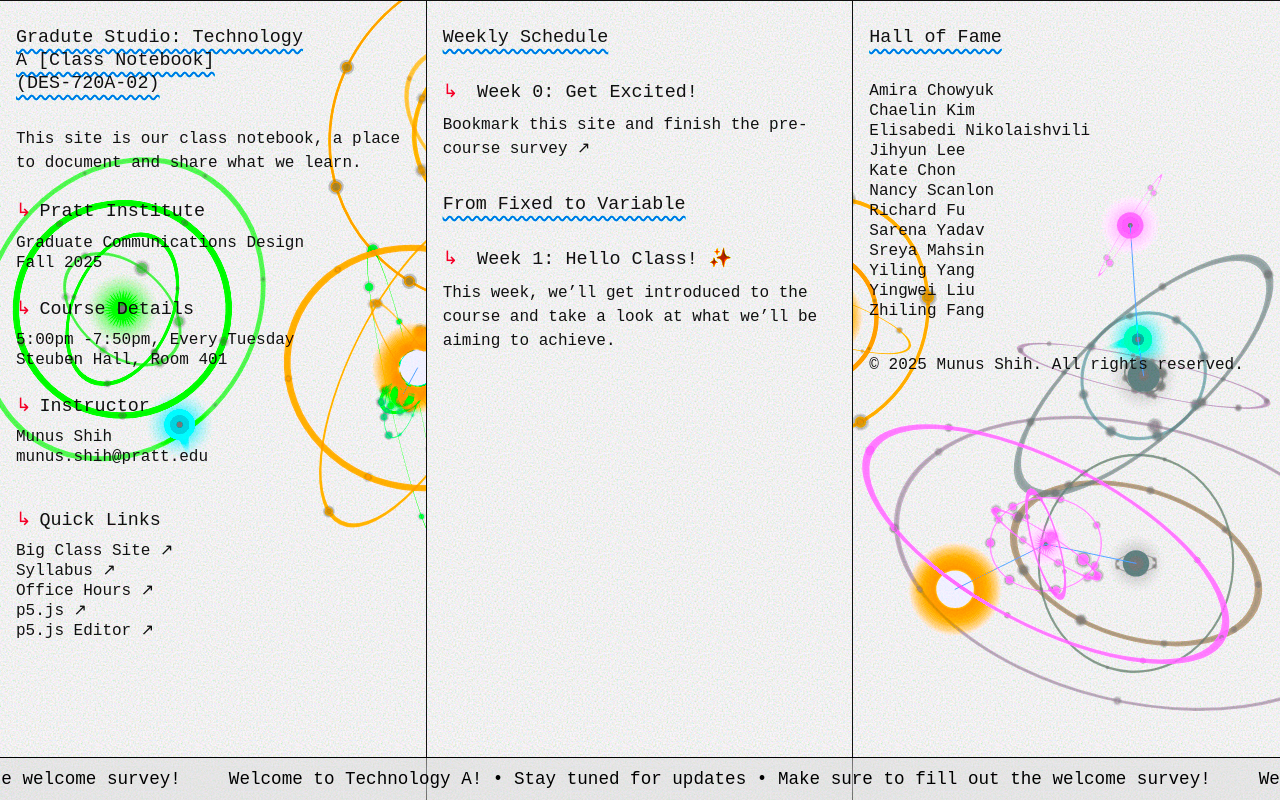
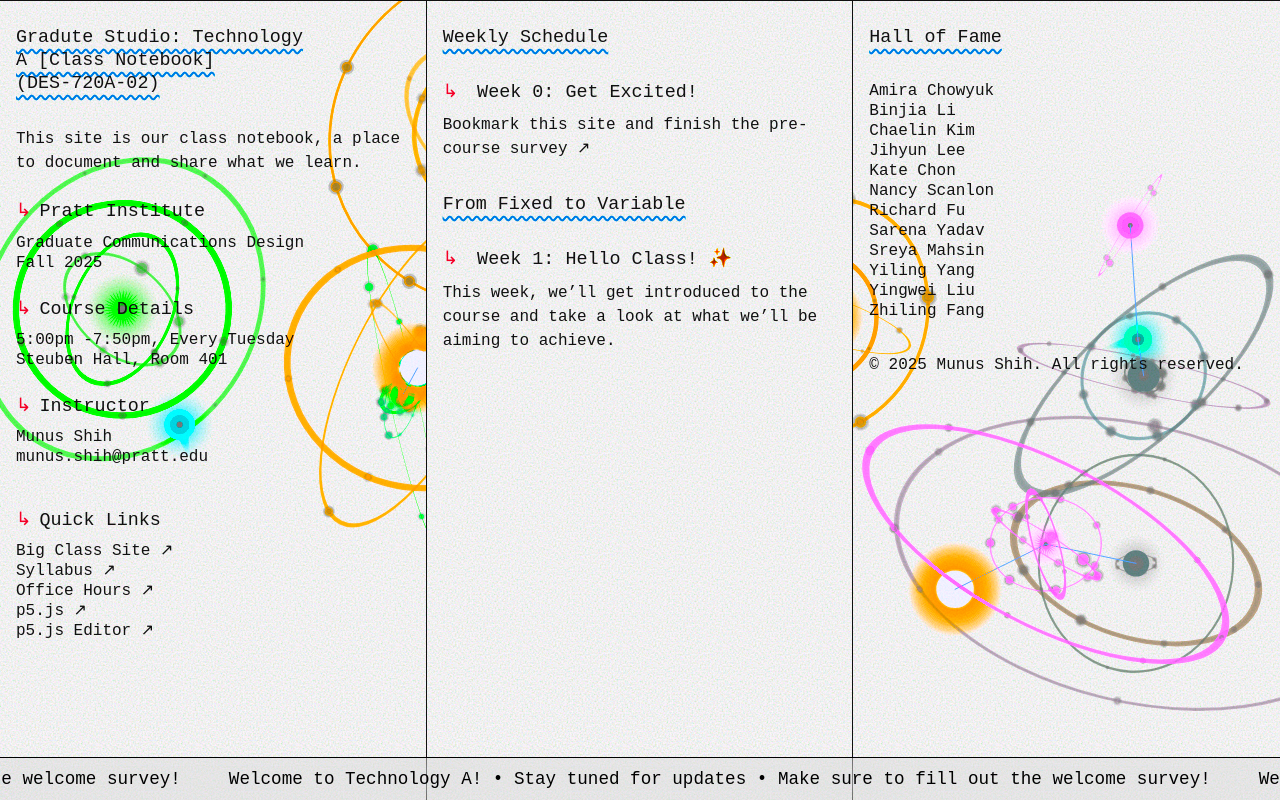
Before and after one commit to munusshih/tech-a-2025, an Astro site: page / in a window 1280 px wide. Built offline with nearby package versions, Linux system fonts and the light colour scheme; Astro itself is replaced by a stand-in of ours; animation ran at ten frames a second; a web font is replaced by a local one.

Commit message:
Update student name in HallofFame component
Replaced 'Elisabedi Nikolaishvili' with 'Binjia Li' in the studentsRaw array to correct or update the displayed student information.

```diff
--- a/src/components/HallofFame.astro
+++ b/src/components/HallofFame.astro
@@ -52,8 +52,8 @@ const studentsRaw = [
     website: null,
   },
   {
-    firstName: "Elisabedi",
-    lastName: "Nikolaishvili",
+    firstName: "Binjia",
+    lastName: "Li",
     website: null,
   },
   {
```
